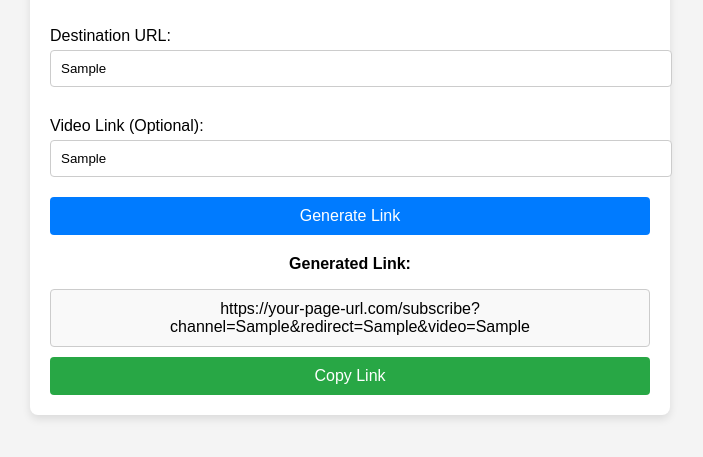
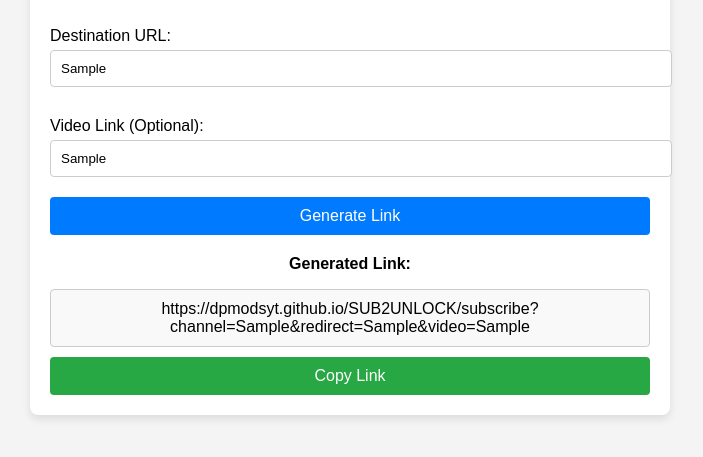
Before and after one commit to DPModsYT/SUB2SUB, a plain HTML site: page index.html in a window 1280 px wide. Both pictures are taken after typing "Sample", "Sample", "Sample" into the empty fields and a click on the button "Generate Link". Shown: the part 211-668 px from the top of the page, without its empty margins (290-993 px from the left). Drawn offline with Linux system fonts and the light colour scheme.

Commit message:
Update index.html

```diff
--- a/index.html
+++ b/index.html
@@ -106,7 +106,7 @@
             }
 
             const generatedURL = `
-                https://your-page-url.com/subscribe?channel=${encodeURIComponent(youtubeChannel)}&redirect=${encodeURIComponent(destinationURL)}${videoLink ? `&video=${encodeURIComponent(videoLink)}` : ''}
+                https://dpmodsyt.github.io/SUB2UNLOCK/subscribe?channel=${encodeURIComponent(youtubeChannel)}&redirect=${encodeURIComponent(destinationURL)}${videoLink ? `&video=${encodeURIComponent(videoLink)}` : ''}
             `.trim();
 
             generatedLinkDiv.textContent = generatedURL;
```
